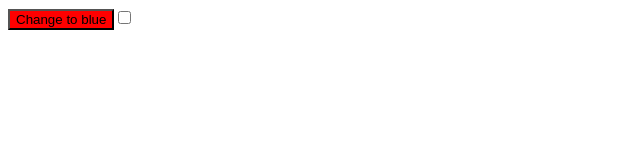
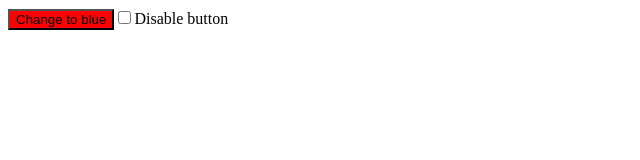
Before and after one commit to mfearby/react-testing-library-exercises, a React (Create React App) app: page / in a window 1280 px wide. Shown: the top 160 px of the page, without its empty margins (0-640 px from the left). Built offline with nearby package versions, Linux system fonts and the light colour scheme.

Commit message:
Add label to checkbox

```diff
--- a/src/App.js
+++ b/src/App.js
@@ -16,9 +16,11 @@ function App() {
             </button>
             <input
                 type='checkbox'
+                id='disable-button-checkbox'
                 defaultChecked={disabled}
                 aria-checked={disabled}
                 onChange={(e) => setDisabled(e.target.checked)} />
+            <label htmlFor='disable-button-checkbox'>Disable button</label>
         </div>
     );
 }
```
Also changed, not shown: 1 other file (tests, documents, lock files or other folders).
